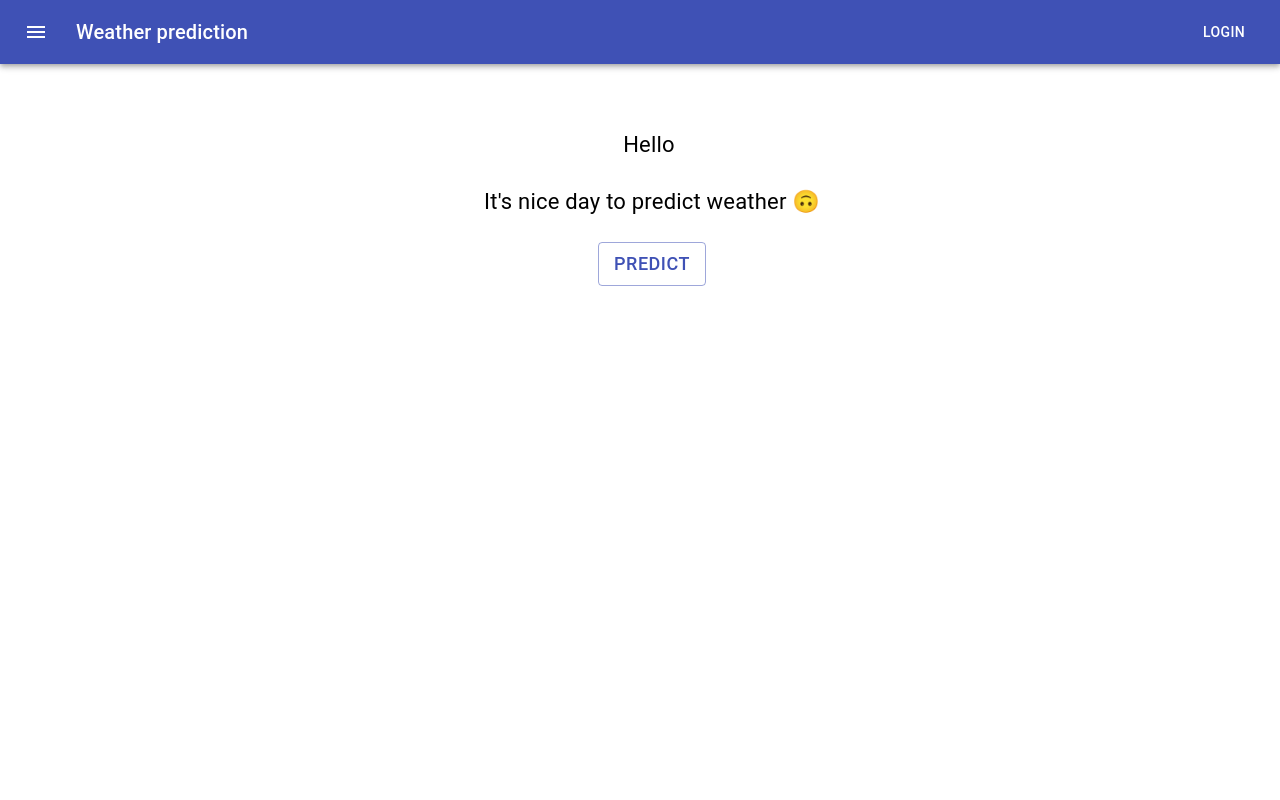
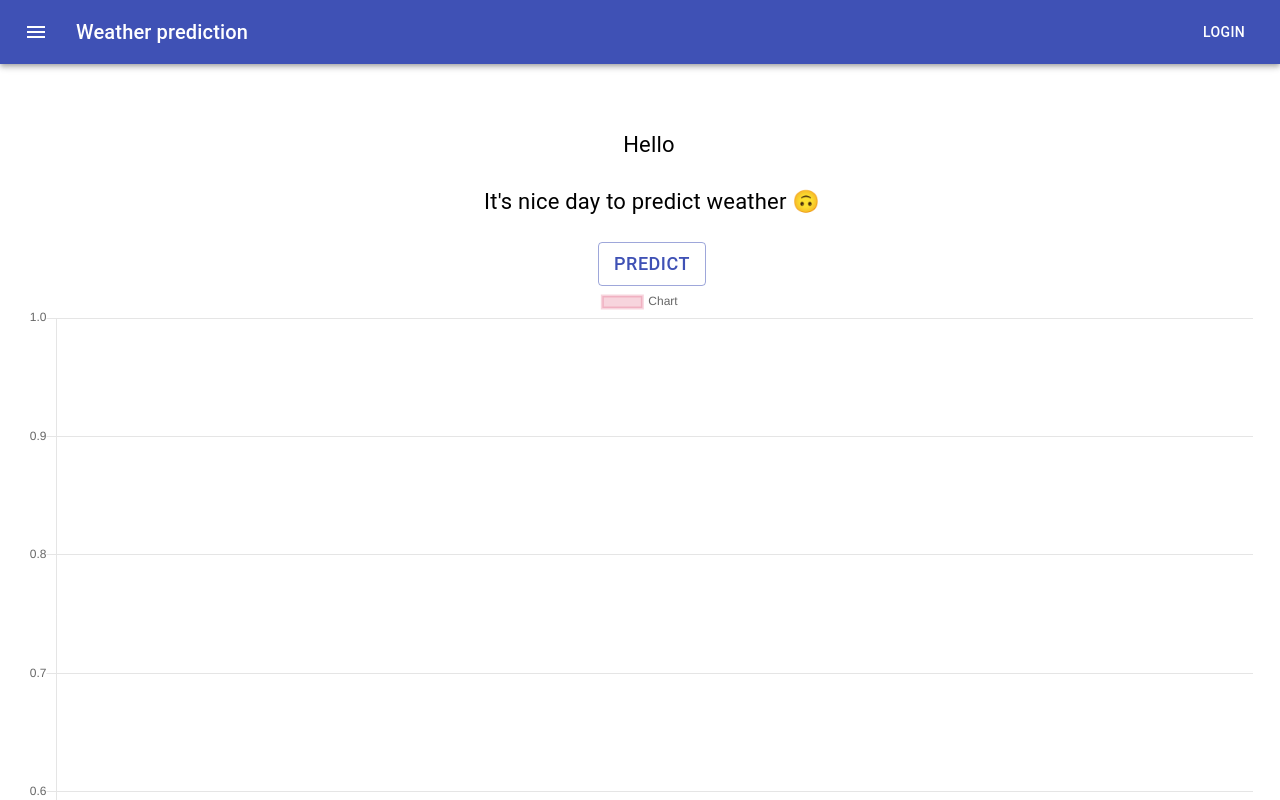
Before and after one commit to szachmati/weather-prediction, a React (Create React App) app: page / in a window 1280 px wide. Shown: the top 800 px of the page. Built offline with nearby package versions, Linux system fonts and the light colour scheme.

Commit message:
draw chart

```diff
--- a/package.json
+++ b/package.json
@@ -19,6 +19,7 @@
     "clsx": "^1.1.1",
     "jwt-decode": "^3.1.2",
     "react": "^17.0.1",
+    "react-chartjs-2": "^2.11.1",
     "react-dom": "^17.0.1",
     "react-hook-form": "^6.14.2",
     "react-redux": "^7.2.2",
--- a/src/app/components/Dashboard.tsx
+++ b/src/app/components/Dashboard.tsx
@@ -12,6 +12,7 @@ import { useDispatch } from "react-redux";
 import { showNotification } from "../store/app.store.action";
 import { Severity } from "./alert/Info";
 import { WeatherDto } from "../model/model";
+import { LineChart } from "./prediction/LineChart";
 
 const useStyles = makeStyles((theme) => ({
   container: {
@@ -50,7 +51,7 @@ interface PredictedData {
 export const Dashboard = () => {
   const user = useSelector(selectUser);
   const { axiosInstance } = useContext(ApiInterceptorContext);
-  const { isUserLogged } = useContext(UserContext);
+  const { isUserLogged, hasRole } = useContext(UserContext);
   const dispatch = useDispatch();
   const [showBackdrop, setShowBackdrop] = useState(false);
   const [predictionResponse, setPredictionResponse] = useState<PredictedData[]>(
@@ -82,6 +83,10 @@ export const Dashboard = () => {
       });
   };
 
+  const handleReset = () => {
+    setPredictionResponse([]);
+  };
+
   return (
     <React.Fragment>
       <div className={classes.container}>
@@ -106,17 +111,15 @@ export const Dashboard = () => {
           classes={classes}
           isUserLogged={isUserLogged()}
           onSubmit={handleSubmit}
+          onReset={handleReset}
         />
       </div>
+      <LineChart
+        label="Chart"
+        dataArray={predictionResponse.map((resp) => resp.y)}
+        labels={predictionResponse.map((resp) => resp.x)}
+      />
       <SimpleBackdrop show={showBackdrop} />
-      {predictionResponse?.map((element, index) => {
-        return (
-          <div>
-            index:{element.x} element: {element.y}
-          </div>
-        );
-      })}
-      <canvas id="canvas"></canvas>
     </React.Fragment>
   );
 };
--- /dev/null
+++ b/src/app/components/prediction/LineChart.tsx
@@ -0,0 +1,45 @@
+import React from "react";
+import { ChartComponentProps, Line } from "react-chartjs-2";
+import { Container } from "@material-ui/core";
+
+interface LineChartProps {
+  label: string;
+  dataArray: Array<any>;
+  labels: Array<any>;
+}
+
+export const LineChart = (props: LineChartProps) => {
+  const { dataArray, labels, label } = props;
+  console.log(dataArray);
+  console.log(labels);
+  const data = {
+    labels: labels, //["1", "2", "3", "4", "5", "6"],
+    datasets: [
+      {
+        label: label,
+        data: dataArray, // [12, 19, 3, 5, 2, 3],
+        fill: false,
+        backgroundColor: "rgb(66,153,6)",
+        borderColor: "rgba(215,42,85,0.2)",
+      },
+    ],
+  };
+
+  const options = {
+    scales: {
+      yAxes: [
+        {
+          ticks: {
+            beginAtZero: true,
+          },
+        },
+      ],
+    },
+  };
+
+  return (
+    <Container maxWidth={"xl"}>
+      <Line data={data} options={options} width={100} height={100} />
+    </Container>
+  );
+};
--- a/src/app/components/prediction/PredictWeatherForm.tsx
+++ b/src/app/components/prediction/PredictWeatherForm.tsx
@@ -8,11 +8,12 @@ interface PredictWeatherFormProps {
   classes: any;
   isUserLogged: boolean;
   onSubmit: (data) => void;
+  onReset: () => void;
 }
 
 export const PredictWeatherForm = (props: PredictWeatherFormProps) => {
   const { reset, handleSubmit, register, control } = useForm();
-  const { classes, isUserLogged, onSubmit } = props;
+  const { classes, isUserLogged, onSubmit, onReset } = props;
   const conditions: WeatherCondition[] = [WeatherCondition.MINTEMP];
 
   const submitForm = (data) => {
@@ -20,7 +21,10 @@ export const PredictWeatherForm = (props: PredictWeatherFormProps) => {
     onSubmit(data);
   };
 
-  const handleReset = () => reset();
+  const handleReset = () => {
+    reset();
+    onReset();
+  };
 
   return isUserLogged ? (
     <div>
```
Also changed, not shown: 1 other file (tests, documents, lock files or other folders).
